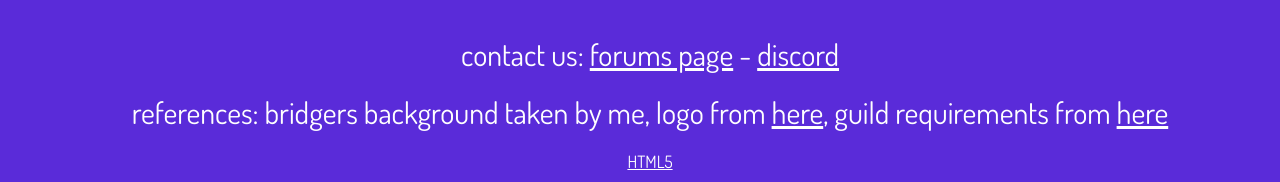
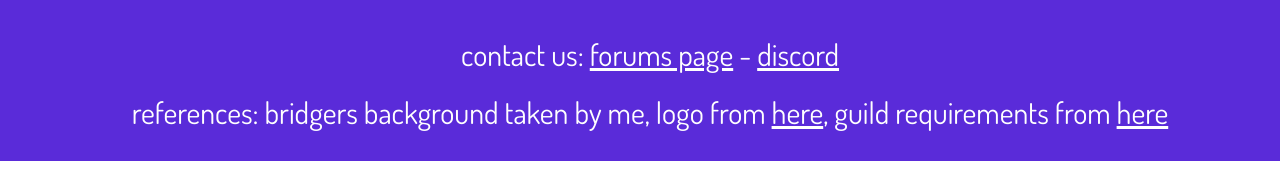
Before and after one commit to NotSomethingElse/bridgers, a plain HTML site: page bridgers/apply.html in a window 1280 px wide. Shown: the part 3405-3587 px from the top of the page. After the commit the page ends 3566 px from the top, so only its background shows below. Drawn offline with Linux system fonts and the light colour scheme.

Commit message:
Update apply.html

```diff
--- a/bridgers/apply.html
+++ b/bridgers/apply.html
@@ -149,7 +149,7 @@
       <footer>
         <p>contact us: <a href="https://hypixel.net/threads/bridgers-bridge-%E3%80%90-1-duels-gexp-top-50-overall%E3%80%91-%E3%80%90the-bridge%E3%80%91.2014766/">forums page</a> - <a href="https://www.youtube.com/watch?v=uxsWjeiQ76s">discord</a>
         <p>references: bridgers background taken by me, logo from <a href="https://hypixel.net/guilds/Bridgers/">here</a>, guild requirements from <a href="https://hypixel.net/threads/bridgers-bridge-%E3%80%90-1-duels-gexp-top-50-overall%E3%80%91-%E3%80%90the-bridge%E3%80%91.2014766/">here</a></p>
-        <a href="https://atdpsites.berkeley.edu/validate/">HTML5</a>
+
       </footer>
   </body>
 </html>
```
